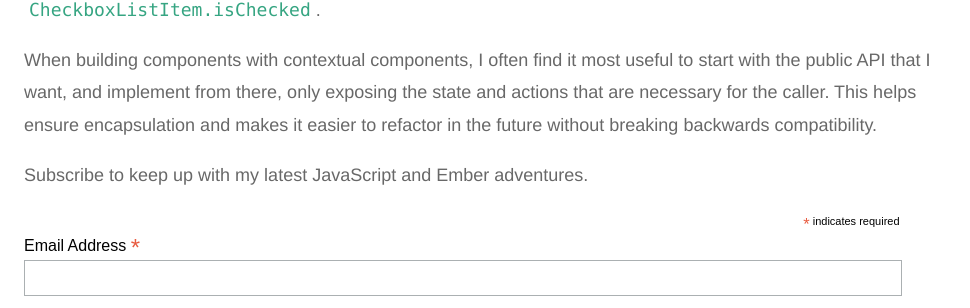
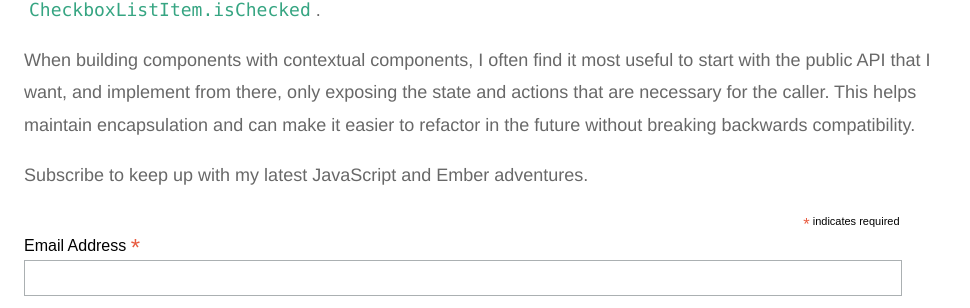
Before and after one commit to iamdtang/skaterdav85.github.io, a Jekyll site: the page built from _posts/2018-03-18-contextual-components-in-react.md, in a window 1280 px wide and 900 px high, scrolled down 3765 px. Shown: the part 230-538 px from the top of the window, without its empty margins (0-970 px from the left). Built offline with Jekyll 4.4.1, drawn with Linux system fonts in a browser that asks for light colours; nearby versions of some CDN libraries; comment, search, counter and statistics services are not loaded.

Commit message:
small wording changes in blog post

```diff
--- a/_posts/2018-03-18-contextual-components-in-react.md
+++ b/_posts/2018-03-18-contextual-components-in-react.md
@@ -148,4 +148,4 @@ class Checkbox extends React.Component {
 
 The use of contextual components can help encapsulate state and actions, which can result in a more concise API. Callers of `<CheckboxList />` can write less boilerplate when using this component and no longer have to know about internal actions and state like `CheckboxListItem.handleCheck` or `CheckboxListItem.isChecked`.
 
-When building components with contextual components, I often find it most useful to start with the public API that I want, and implement from there, only exposing the state and actions that are necessary for the caller. This helps ensure encapsulation and makes it easier to refactor in the future without breaking backwards compatibility.
+When building components with contextual components, I often find it most useful to start with the public API that I want, and implement from there, only exposing the state and actions that are necessary for the caller. This helps maintain encapsulation and can make it easier to refactor in the future without breaking backwards compatibility.
```
